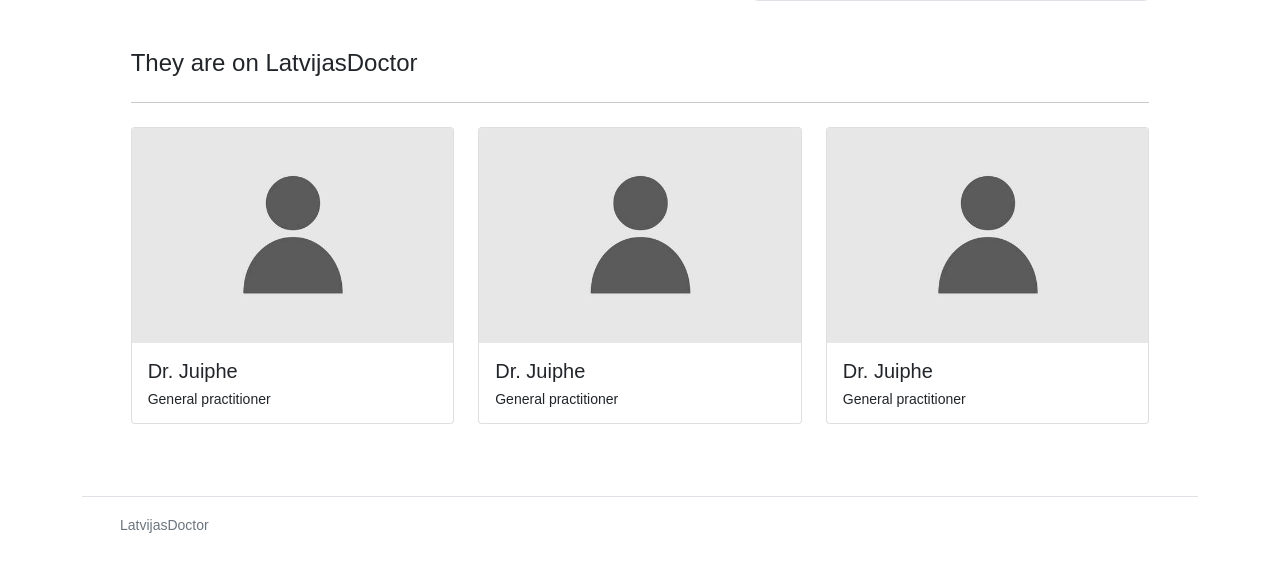
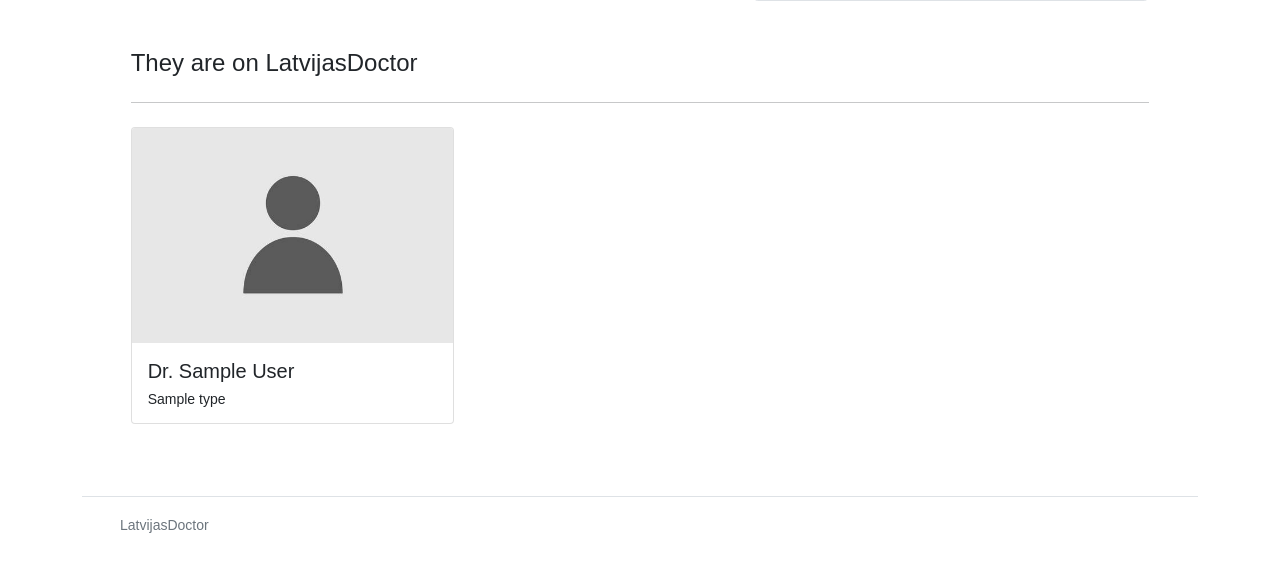
Before and after one commit to EmileRy/OnlineAppointment, a PHP site: page /index.php in a window 1280 px wide. Shown: the part 503-1080 px from the top of the page. Run offline with PHP 8.4, Linux system fonts and the light colour scheme; tables that the repository leaves empty or names only in its code hold one stand-in row (values such as "Sample post").

Commit message:
Display random doctors on home page

```diff
--- a/components/featured-doctors/main.php
+++ b/components/featured-doctors/main.php
@@ -2,13 +2,16 @@
 <hr class="my-4">
 <div class="row row-cols-1 row-cols-md-3 g-4">
     <?php
-    for ($i = 1; $i <= 3; $i++) {
+    $doctors = Doctor::getRandom($link, 3);
+    foreach ($doctors as $doctor) {
+        $doctor_user = $doctor->getUser($link);
+        $doctor_type = $doctor->getType($link);
         echo("<div class='col'>\n");
         echo("<div class='card'>\n");
         echo("<img src='../../assets/images/user.jpeg' class='card-img-top' alt='...'>\n");
         echo("<div class='card-body'>\n");
-        echo("<h5 class='card-title'>Dr. Juiphe</h5>\n");
-        echo("<p class='card-text'>General practitioner</p>\n");
+        echo("<h5 class='card-title'>Dr. " . $doctor_user->name . "</h5>\n");
+        echo("<p class='card-text'>" . $doctor_type->name . "</p>\n");
         if(isset($_SESSION["loggedin"]) && $_SESSION["loggedin"] === true) {
             echo("<a href='#' class='btn btn-primary'>Book appointment</a>\n");
         }
--- a/src/Doctor.php
+++ b/src/Doctor.php
@@ -15,6 +15,10 @@ class Doctor
 
     public function getUser($link){
         return User::getById($link, $this->user_id);
+    }
+
+    public function getType($link){
+        return Type::getById($link, $this->type_id);
     }
 
     public static function getById($link, $id) {
@@ -55,4 +59,34 @@ class Doctor
         return $result;
     }
 
+    public static function getAll($link) {
+        $result = array();
+        $sql = "SELECT id, user_id, type_id, address FROM Doctors ORDER BY id";
+        if($stmt = mysqli_prepare($link, $sql)){
+            if(mysqli_stmt_execute($stmt)){
+                mysqli_stmt_store_result($stmt);
+                if(mysqli_stmt_num_rows($stmt) >= 1){
+                    mysqli_stmt_bind_result($stmt, $id, $user_id, $type_id, $address);
+                    while(mysqli_stmt_fetch($stmt)){
+                        $result[] = new Doctor($id, $user_id, $type_id, $address);
+                    }
+                }
+            }
+            mysqli_stmt_close($stmt);
+        }
+        return $result;
+    }
+
+    public static function getRandom($link, $max_amount){
+        $result = array();
+        $doctors = self::getAll($link);
+        shuffle($doctors);
+        if(sizeof($doctors) < $max_amount)
+            $max_amount = sizeof($doctors);
+        for($i = 0; $i < $max_amount; $i++){
+            $result[] = $doctors[$i];
+        }
+        return $result;
+    }
+
 }
--- a/src/Type.php
+++ b/src/Type.php
@@ -29,4 +29,23 @@ class Type
         return $result;
     }
 
+    public static function getById($link, $id) {
+        $result = null;
+        $sql = "SELECT name FROM Types WHERE id = ?";
+        if($stmt = mysqli_prepare($link, $sql)){
+            mysqli_stmt_bind_param($stmt, "s", $id);
+            if(mysqli_stmt_execute($stmt)){
+                mysqli_stmt_store_result($stmt);
+                if(mysqli_stmt_num_rows($stmt) == 1){
+                    mysqli_stmt_bind_result($stmt, $name);
+                    if(mysqli_stmt_fetch($stmt)){
+                        $result = new Type($id, $name);
+                    }
+                }
+            }
+            mysqli_stmt_close($stmt);
+        }
+        return $result;
+    }
+
 }
```
